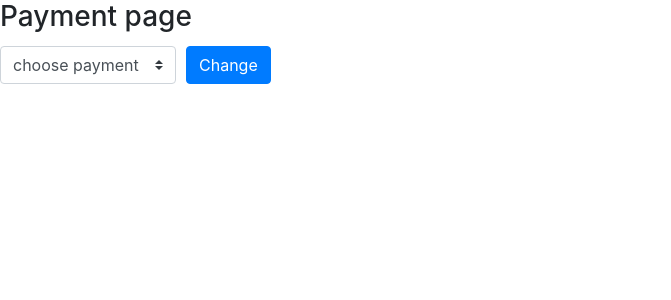
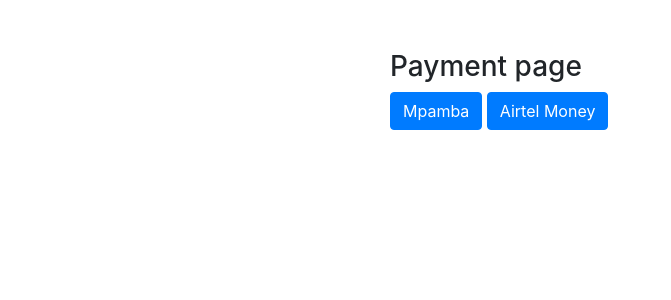
Before and after one commit to panjie116/PaymentHack, a PHP site: page /home.php in a window 1280 px wide. Shown: the top 300 px of the page, without its empty margins (0-671 px from the left). Run offline with PHP 8.4, Linux system fonts and the light colour scheme.

Commit message:
added mpamba and airtelmoney php files

```diff
--- a/css/main.css
+++ b/css/main.css
@@ -1,4 +1,6 @@
-.body{
-	align-content: center;
+body{
+	max-width: 500px;
+	margin: auto;
+	margin-top: 50px;
 
 }
--- a/home.php
+++ b/home.php
@@ -1,6 +1,8 @@
 <?php
 
+require './includes/config.php';
 
+session_start();
 
 
 
@@ -17,6 +19,7 @@
  	<title>Payment page</title>
 
  	<link rel="stylesheet" type="text/css" href="./css/bootstrap.min.css">
+ 	<link rel="stylesheet" type="text/css" href="./css/main.css">
 
  </head>
  <body>
@@ -25,25 +28,91 @@
 <h3>Payment page</h3>
 
 
-<form>
-  <div class="form-row align-items-center">
-    <div class="col-auto my-1">
-      <label class="mr-sm-2 sr-only" for="inlineFormCustomSelect">Preference</label>
-      <select class="custom-select mr-sm-2" id="inlineFormCustomSelect">
-        <option disabled selected hidden >choose payment</option>
-        <option value="1">Mpamba</option>
-        <option value="2">Airtel money</option>
-      </select>
-    </div>
-    <div class="col-auto my-1">
-      <button type="submit" class="btn btn-primary">Change</button>
+
+<!-- Button trigger modal -->
+<button type="button" class="btn btn-primary callMpamba" data-toggle="modal" data-target="#Mpamba">
+  Mpamba
+</button>
+<button type="button" class="btn btn-primary callAirtel" data-toggle="modal" data-target="#Airtel">
+  Airtel Money
+</button>
+
+<!-- Modal 1-->
+<div class="modal fade" id="Airtel" data-backdrop="static" tabindex="-1" role="dialog" aria-labelledby="staticBackdropLabel" aria-hidden="true">
+  <div class="modal-dialog" role="document">
+    <div class="modal-content">
+      <div class="modal-header">
+        <h5 class="modal-title" id="staticBackdropLabel">Airtel money</h5>
+        <button type="button" class="close" data-dismiss="modal" aria-label="Close">
+          <span aria-hidden="true">&times;</span>
+        </button>
+      </div>
+      <div class="modal-body">
+        <form>
+			  <div class="form-group row">
+			    <div class="col-sm-10">
+			      <input type="text" class="form-control" placeholder="reference number" id="inputPassword">
+			    </div>
+			  </div>
+			   <button type="button" class="btn btn-primary">Confirm payment</button>
+		</form>
+      </div>
+      <div class="modal-footer">
+        <button type="button" class="btn btn-secondary" data-dismiss="modal">Close</button>
+
+      </div>
     </div>
   </div>
-</form>
+</div>
+
+<!-- Modal 2-->
+
+<div class="modal fade" id="Mpamba" data-backdrop="static" tabindex="-1" role="dialog" aria-labelledby="staticBackdropLabel" aria-hidden="true">
+  <div class="modal-dialog" role="document">
+    <div class="modal-content">
+      <div class="modal-header">
+        <h5 class="modal-title" id="staticBackdropLabel">TNM Mpamba</h5>
+        <button type="button" class="close" data-dismiss="modal" aria-label="Close">
+          <span aria-hidden="true">&times;</span>
+        </button>
+      </div>
+      <div class="modal-body">
+        <div class="form-group row">
+          <div class="col-sm-10">
+            <input type="text" class="form-control" placeholder="reference number" id="inputPassword">
+          </div>
+        </div>
+         <button type="button" class="btn btn-primary">Confirm payment</button>
+      </div>
+      <div class="modal-footer">
+        <button type="button" class="btn btn-secondary" data-dismiss="modal">Close</button>
+
+      </div>
+    </div>
+  </div>
+</div>
 
  </body>
 <script src="./js/jquery.min.js"></script>
 <script src="./js/bootstrap.min.js" ></script>
 
 
+<script>
+$('.callAirtel').on('click',function(){
+    $('.modal-body').load('GetAirtel.php',function(){
+        $('#myModal').modal({show:true});
+    });
+});
+</script>
+
+
+<script>
+$('.callMpamba').on('click',function(){
+    $('.modal-body').load('GetMpamba.php',function(){
+        $('#myModal').modal({show:true});
+    });
+});
+</script>
+
+
  </html>
```
Also changed, not shown: GetAirtel.php (added, +105 -0 lines), GetMpamba.php (renamed from check.php).
